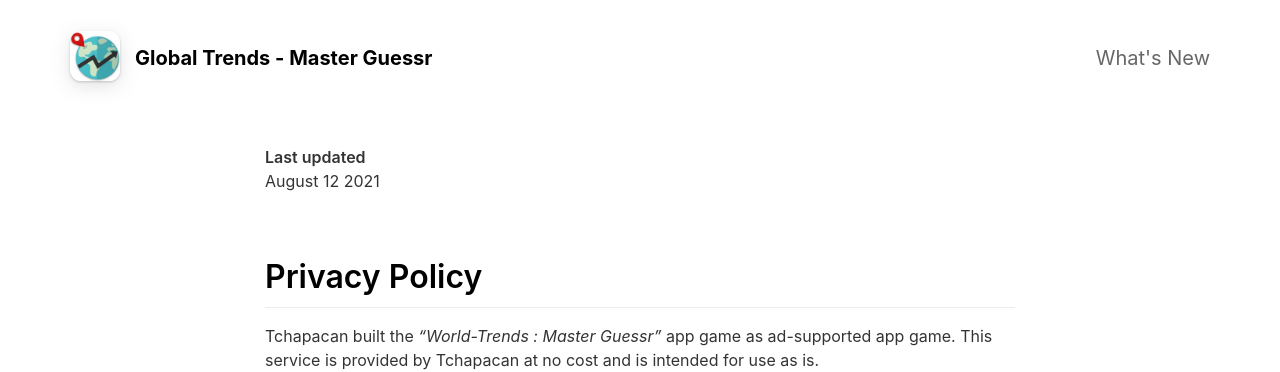
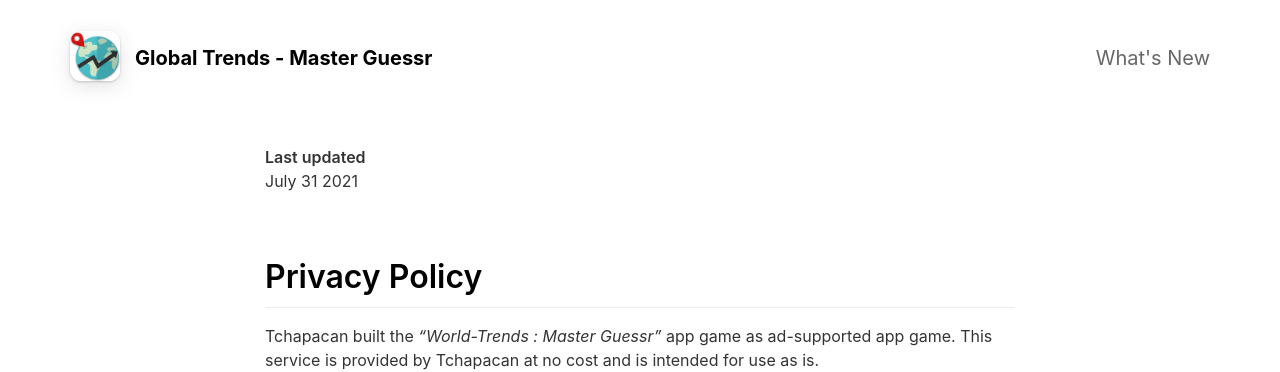
Before and after one commit to tchapacan/globaltrends-landing-page, a Jekyll site: the page built from _pages/privacypolicy.md, in a window 1280 px wide and 900 px high. Shown: the top 372 px of the window. Built offline with Jekyll 4.4.1, drawn with Linux system fonts in a browser that asks for light colours; nearby versions of some CDN libraries.

Commit message:
Update privacypolicy.md

```diff
--- a/_pages/privacypolicy.md
+++ b/_pages/privacypolicy.md
@@ -5,7 +5,7 @@
 ---
 
 **Last updated**
-August 12 2021
+July 31 2021
 
 <br>
 
```
